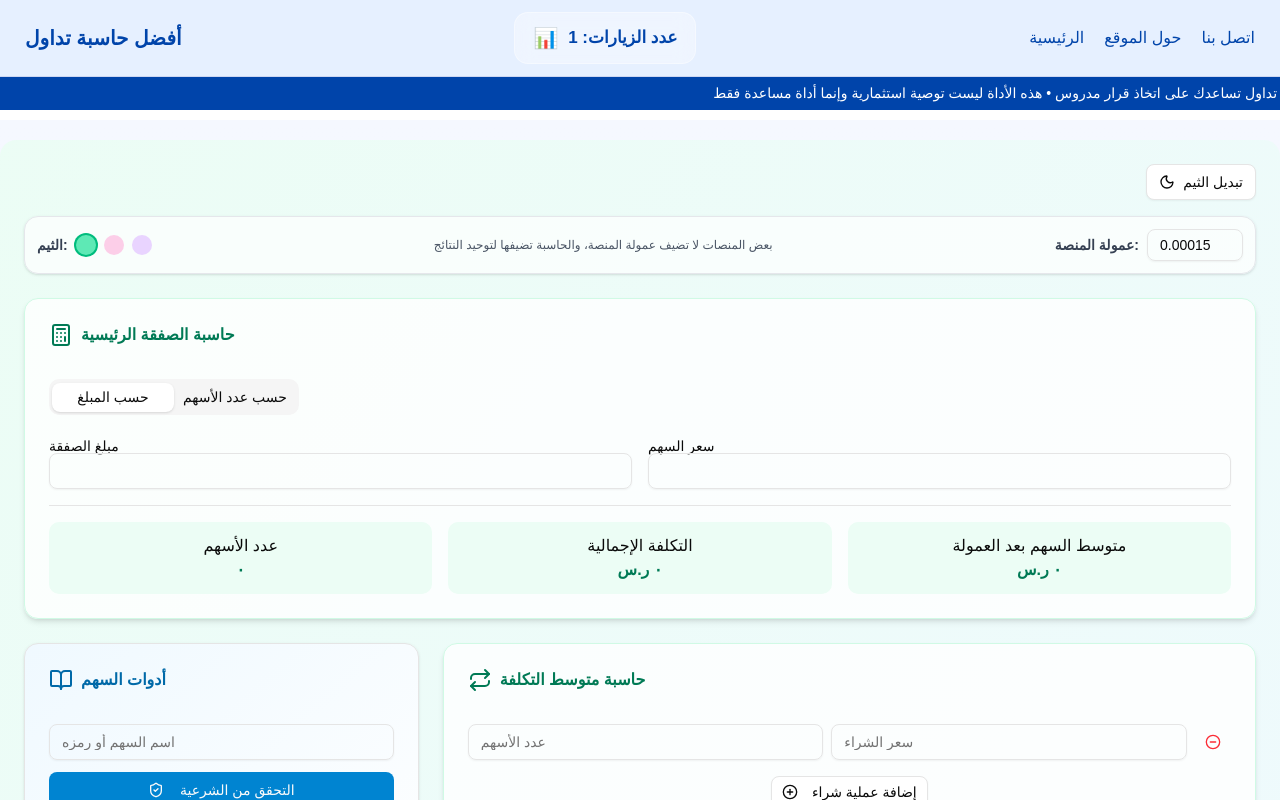
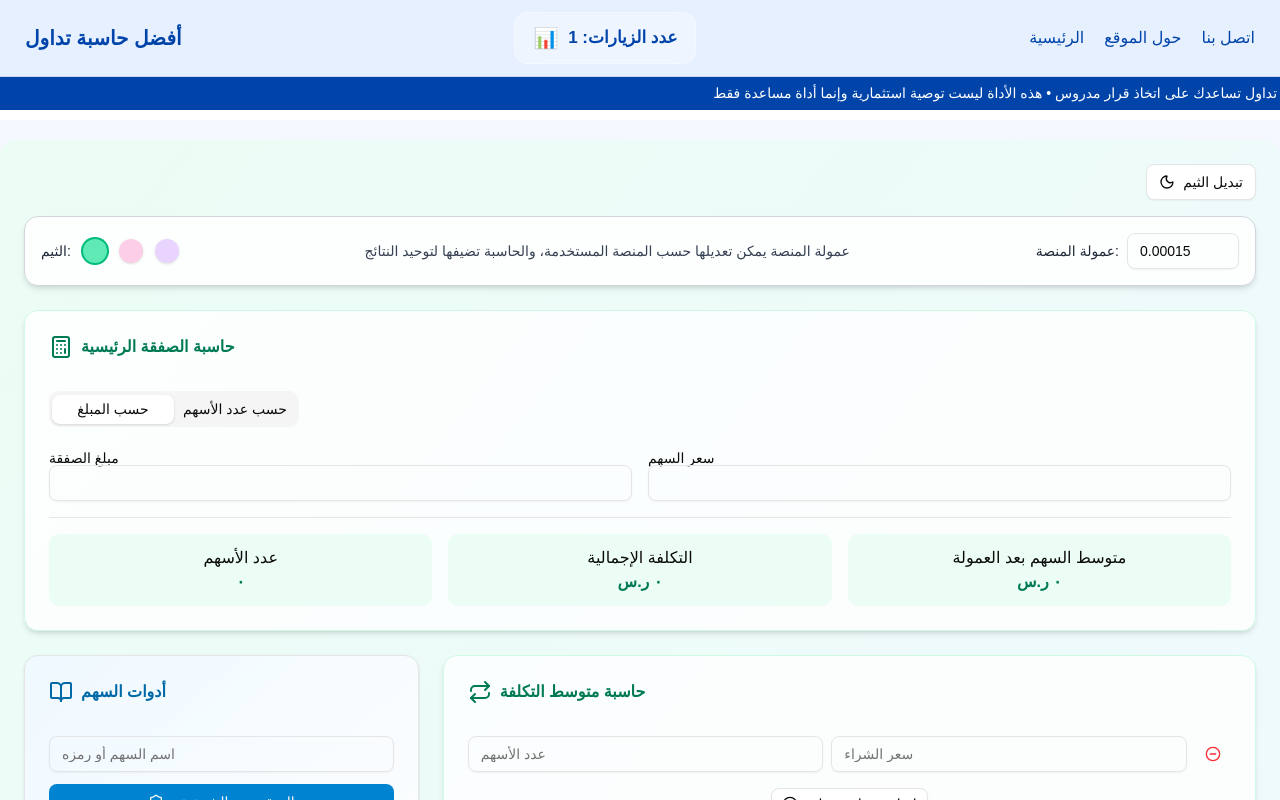
Before and after one commit to drishinnawy/tadawul-calculator-web, a Next.js app: page / in a window 1280 px wide. Shown: the top 800 px of the page. Built offline with nearby package versions, Linux system fonts and the light colour scheme; no server answers; the database is empty.

Commit message:
Enhance settings bar layout and button styles
Updated the layout and styling of the settings bar in the TadawulCalculator component. Improved theme switcher button sizes and adjusted text styles for better readability.

```diff
--- a/src/components/TadawulCalculator.tsx
+++ b/src/components/TadawulCalculator.tsx
@@ -115,49 +115,56 @@ return(
 </Button>
 </div>
 
-{/* شريط الإعدادات المختصر */}
-<div className="flex flex-col md:flex-row items-center justify-between gap-3 mb-6 p-3 bg-white/70 rounded-xl shadow-sm border border-gray-200">
+{/* شريط الإعدادات المحسّن */}
+<div className="flex flex-col md:flex-row items-center justify-between gap-4 mb-6 p-4 bg-white/90 rounded-xl shadow-md border border-gray-300">
 
   {/* الثيم */}
-  <div className="flex items-center gap-2">
-    <span className="text-sm font-semibold text-gray-700">الثيم:</span>
+  <div className="flex items-center gap-3">
+    <span className="text-sm font-medium text-gray-800">الثيم:</span>
 
     <button
       onClick={() => setTheme("mint")}
-      className={`w-5 h-5 rounded-full ${
-        theme === "mint" ? "ring-2 ring-emerald-500 bg-emerald-300" : "bg-emerald-200"
+      className={`w-6 h-6 rounded-full shadow-sm transition-all ${
+        theme === "mint"
+          ? "ring-2 ring-emerald-500 bg-emerald-300"
+          : "bg-emerald-200 hover:bg-emerald-300"
       }`}
     ></button>
 
     <button
       onClick={() => setTheme("pink")}
-      className={`w-5 h-5 rounded-full ${
-        theme === "pink" ? "ring-2 ring-pink-500 bg-pink-300" : "bg-pink-200"
+      className={`w-6 h-6 rounded-full shadow-sm transition-all ${
+        theme === "pink"
+          ? "ring-2 ring-pink-500 bg-pink-300"
+          : "bg-pink-200 hover:bg-pink-300"
       }`}
     ></button>
 
     <button
       onClick={() => setTheme("purple")}
-      className={`w-5 h-5 rounded-full ${
-        theme === "purple" ? "ring-2 ring-purple-500 bg-purple-300" : "bg-purple-200"
+      className={`w-6 h-6 rounded-full shadow-sm transition-all ${
+        theme === "purple"
+          ? "ring-2 ring-purple-500 bg-purple-300"
+          : "bg-purple-200 hover:bg-purple-300"
       }`}
     ></button>
   </div>
 
   {/* النص */}
-  <p className="text-xs text-gray-600 text-center">
-    بعض المنصات لا تضيف عمولة المنصة، والحاسبة تضيفها لتوحيد النتائج
+  <p className="text-xs md:text-sm text-gray-700 text-center leading-relaxed">
+    عمولة المنصة يمكن تعديلها حسب المنصة المستخدمة، والحاسبة تضيفها لتوحيد النتائج
   </p>
 
   {/* عمولة المنصة */}
   <div className="flex items-center gap-2">
-    <span className="text-sm font-semibold text-gray-700">عمولة المنصة:</span>
+    <span className="text-sm font-medium text-gray-800">عمولة المنصة:</span>
     <Input
       type="number"
       step="0.00001"
+      placeholder="0.00015"
       value={sellCommissionRate}
       onChange={(e) => setSellCommissionRate(e.target.value)}
-      className="w-24 h-8 text-sm"
+      className="w-28 h-9 text-sm"
     />
   </div>
 
```
